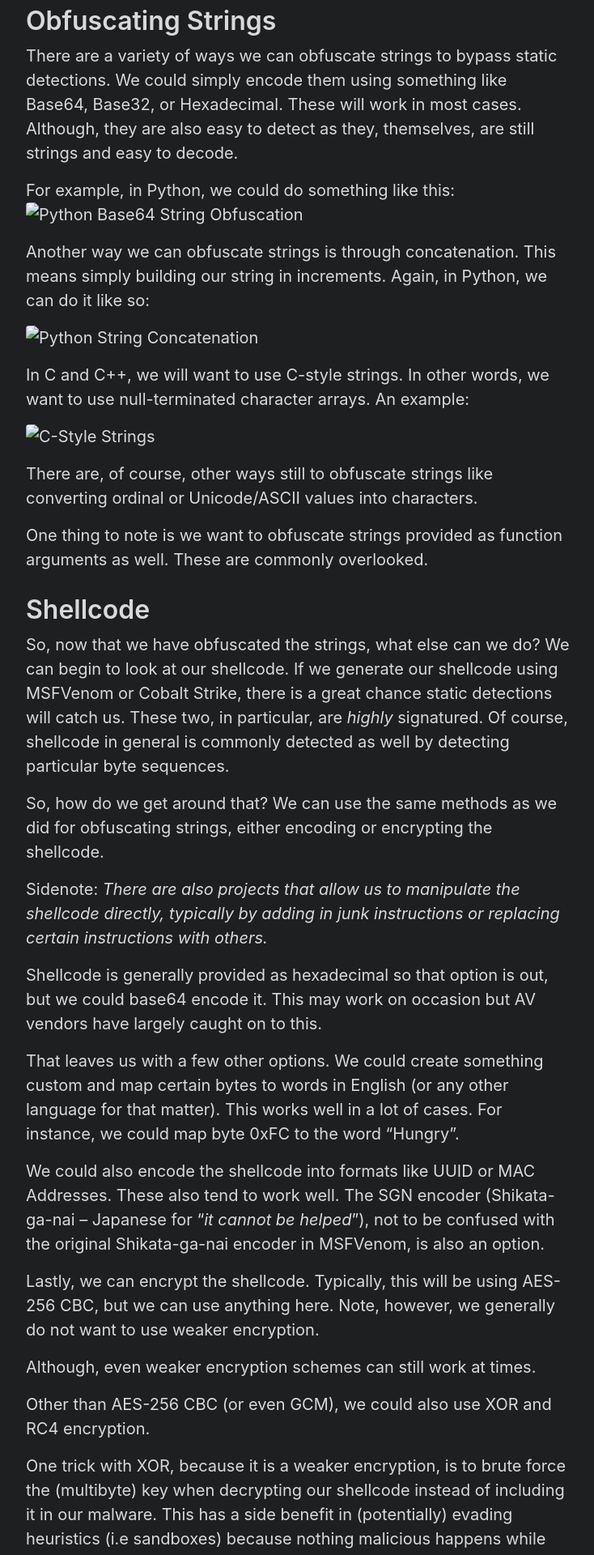
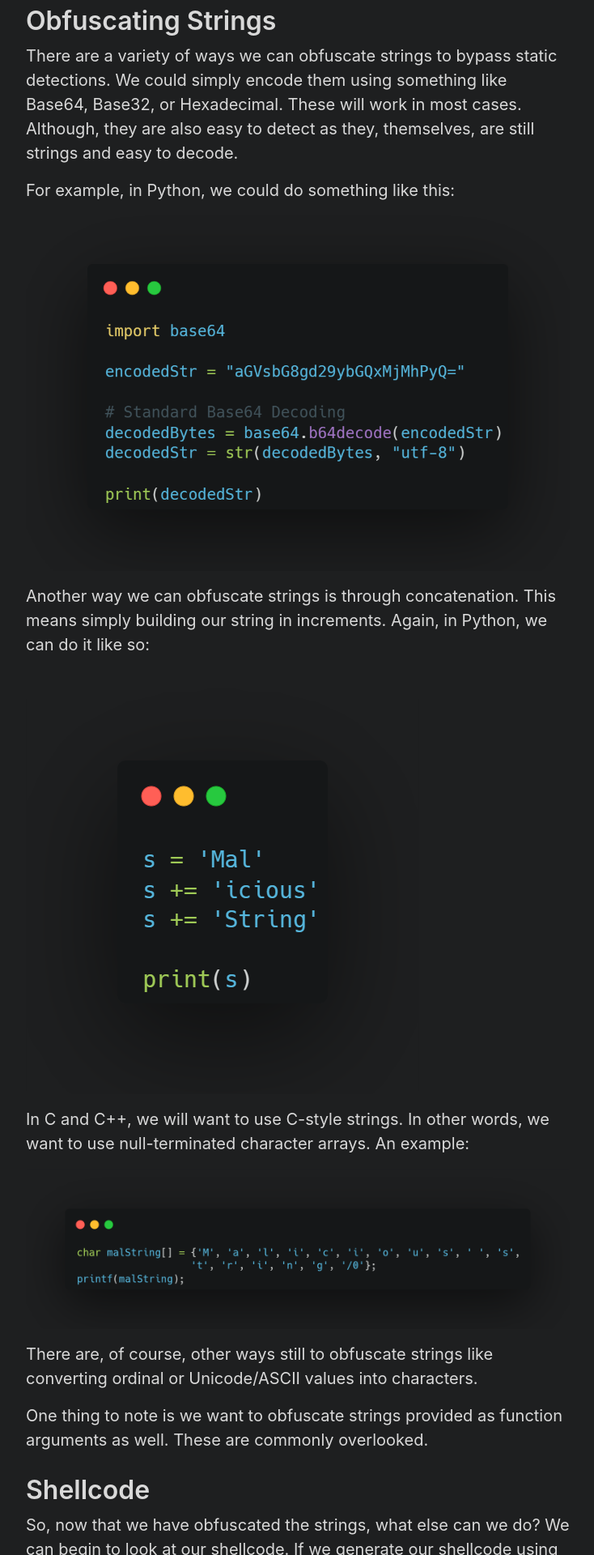
Before and after one commit to RePRGM/rePRGM.github.io, a Jekyll site: the page built from _posts/2023-03-23-lets-make-malware-static-detection-bypass.md, in a window 1280 px wide. Shown: the part 1763-3683 px from the top of the page at 81% size, without its empty margins (272-1006 px from the left). Built offline with Jekyll 4.4.1, drawn with Linux system fonts in a browser that asks for light colours.

Commit message:
Update 2023-03-23-lets-make-malware-static-detection-bypass.md

```diff
--- a/_posts/2023-03-23-lets-make-malware-static-detection-bypass.md
+++ b/_posts/2023-03-23-lets-make-malware-static-detection-bypass.md
@@ -26,15 +26,15 @@ With that in mind, as malware developers, we can begin to bypass static detectio
 There are a variety of ways we can obfuscate strings to bypass static detections. We could simply encode them using something like Base64, Base32, or Hexadecimal. These will work in most cases. Although, they are also easy to detect as they, themselves, are still strings and easy to decode.
 
 For example, in Python, we could do something like this:
-![Python Base64 String Obfuscation](python_base64_string_obfuscation.png)
+![Python Base64 String Obfuscation](/assets/python_base64_string_obfuscation.png)
 
 Another way we can obfuscate strings is through concatenation. This means simply building our string in increments. Again, in Python, we can do it like so:
 
-![Python String Concatenation](string_concat_python.png)
+![Python String Concatenation](/assets/string_concat_python.png)
 
 In C and C++, we will want to use C-style strings. In other words, we want to use null-terminated character arrays. An example:
 
-![C-Style Strings](c-style-string.png)
+![C-Style Strings](/assets/c-style-string.png)
 
 There are, of course, other ways still to obfuscate strings like converting ordinal or Unicode/ASCII values into characters.
 
```
